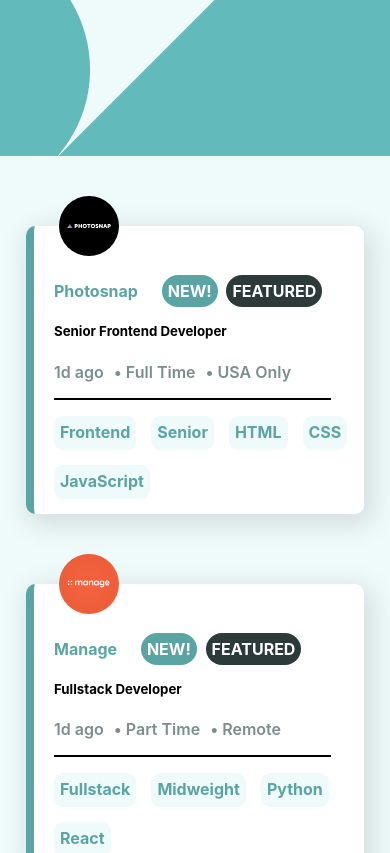
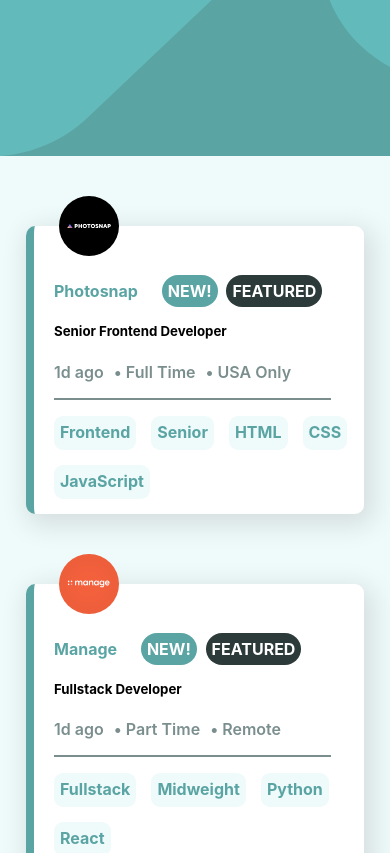
Before and after one commit to Lhourquin/static-job-listings-master, a React (Create React App) app: page / in a window 390 px wide. Shown: the top 853 px of the page. Built offline with nearby package versions, Linux system fonts and the light colour scheme.

Commit message:
responsive background header

```diff
--- a/src/App.js
+++ b/src/App.js
@@ -3,11 +3,18 @@
 import jobsData from "./data.json";
 import styled from "styled-components";
 import bgMobile from "./img/bg-header-mobile.svg";
+import bgDesktop from "./img/bg-header-desktop.svg";
 import JobCard from "./components/job-card/index";
 
 const Header = styled.header`
     background-image : url(${bgMobile});
     height: 156px;
+    background-color: hsl(180,29%,50%);
+    @media (min-width : 375px){
+      background-image : url(${bgDesktop});
+      background-color:   hsl(180,29%,50%);
+
+    }
 
 `;
 function App() {
--- a/src/components/job-card/index.js
+++ b/src/components/job-card/index.js
@@ -47,7 +47,7 @@
     hr{
         margin-left: 20px;
         width : 275px;
-        color : black;
+        color : hsl(180, 8%, 52%);
         border : 1px solid;
     }
 
```
